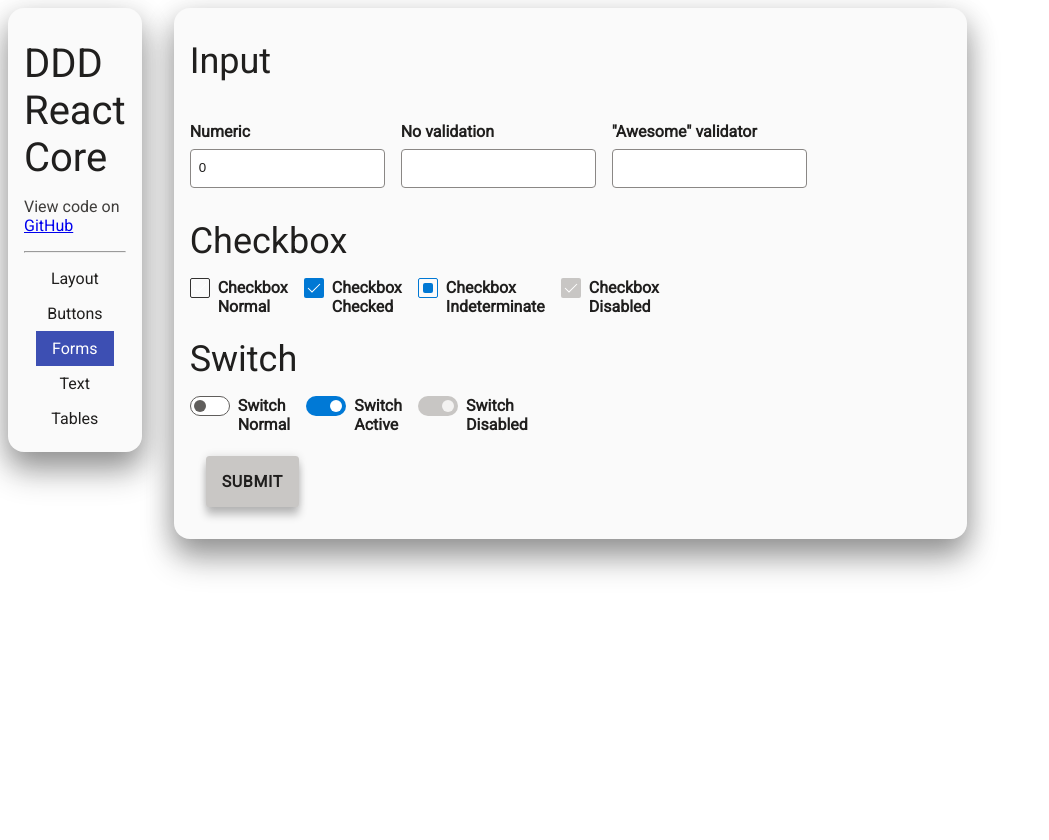
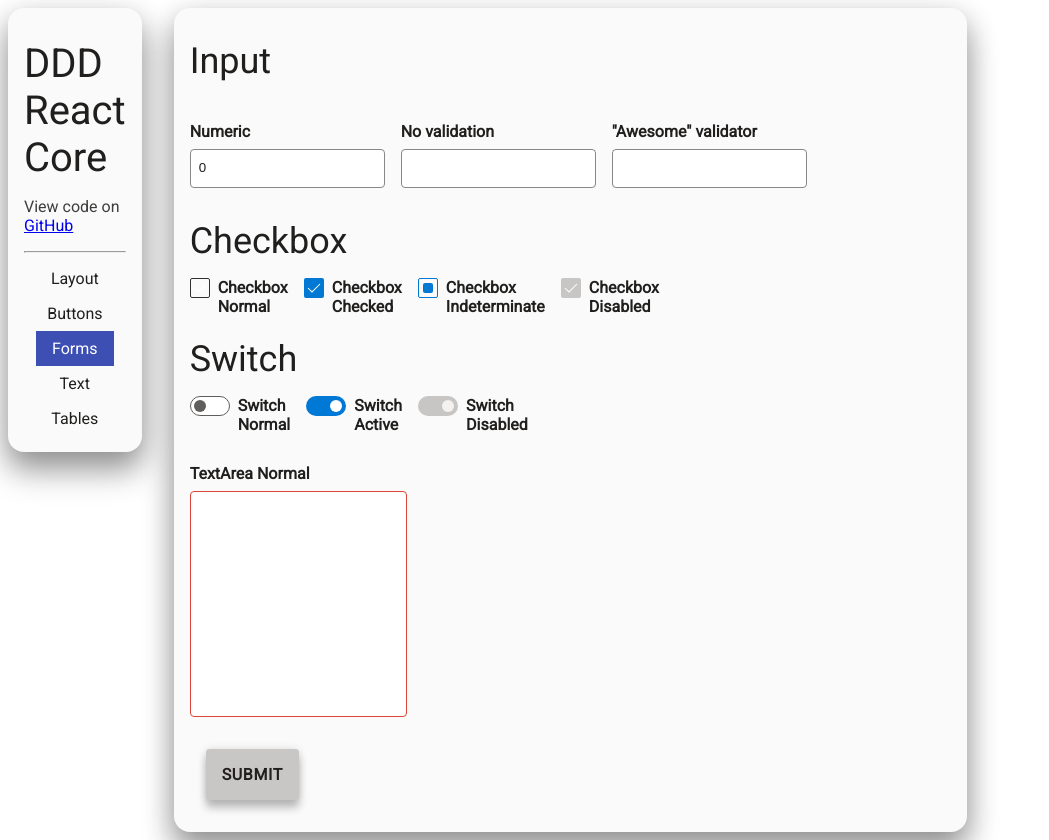
Before and after one commit to doddydigitaldesign/ddd-react-core, a React app: page / in a window 1280 px wide. Shown: the whole page, without its empty margins (0-1049 px from the left). Before the commit the page ends 800 px from the top, so only its background shows below. Built offline with nearby package versions, Linux system fonts and the light colour scheme.

Commit message:
Add TextArea

```diff
--- /dev/null
+++ b/components/TextArea/TextArea.module.css
@@ -0,0 +1,85 @@
+@import "../shared/colors.css";
+@import "../shared/typography.css";
+
+.textArea {
+    display: flex;
+    flex-direction: column;
+    align-items: flex-start;
+    padding: 0.4rem 0.5rem;
+    background: #ffffff;
+    box-sizing: border-box;
+    border: 1px solid var(--border);
+    border-radius: 0.25rem;
+    line-height: 1.5rem;
+    color: var(--text-primary);
+    min-width: 100%;
+    padding: 1rem;
+}
+
+.textArea:valid {
+    border-color: var(--bg-success);
+}
+
+.textArea:invalid {
+    border-color: var(--bg-error);
+}
+
+.textArea:focus {
+    border-width: 2px;
+}
+
+.label {
+    font-style: normal;
+    font-weight: 600;
+    color: hsla(30, 3%, 12%, 100%);
+    display: flex;
+    flex-direction: row;
+    align-items: center;
+    padding: 0.5rem 0px 0.5rem 0px;
+}
+
+.wrapper {
+    display: flex;
+    flex-direction: column;
+    align-items: flex-start;
+    padding: 1rem 0px;
+    width: 100%;
+}
+
+.wrapper > .checkMark {
+    width: 2rem;
+    height: 2rem;
+    position: relative;
+    top: -2rem;
+    z-index: 1;
+}
+
+textarea {
+    -webkit-writing-mode: horizontal-tb !important;
+    writing-mode: horizontal-tb;
+    text-rendering: auto;
+    color: unset;
+    letter-spacing: normal;
+    word-spacing: normal;
+    text-transform: none;
+    text-indent: 0px;
+    text-shadow: none;
+    display: unset;
+    text-align: start;
+    appearance: unset;
+    background-color: unset;
+    -webkit-rtl-ordering: logical;
+    flex-direction: unset;
+    resize: unset;
+    cursor: text;
+    white-space: pre-wrap;
+    overflow-wrap: break-word;
+    column-count: unset !important;
+    margin: unset;
+    font: unset;
+    /* border-width: unset;
+    border-style: unset;
+    border-color: unset; */
+    border-image: unset;
+    padding: unset;
+}
--- /dev/null
+++ b/components/TextArea/index.tsx
@@ -0,0 +1,34 @@
+import React, { TextareaHTMLAttributes } from "react";
+import classNames from "../../lib/utils/classNames";
+import styles from "./TextArea.module.css";
+
+interface TextAreaProps extends TextareaHTMLAttributes<HTMLTextAreaElement> {
+    label: string;
+    id: string;
+    rows?: number;
+    maxlength?: number;
+    minlength?: number;
+}
+
+export const TextArea: React.FC<TextAreaProps> = ({
+    label,
+    id,
+    className,
+    rows,
+    ...rest
+}) => {
+    return (
+        <div className={classNames(styles.wrapper, className)}>
+            <label className={styles.label} htmlFor={id}>
+                {label}
+            </label>
+            <textarea
+                autoComplete={"off"}
+                className={styles.textArea}
+                rows={rows ?? 8}
+                id={id}
+                {...rest}
+            />
+        </div>
+    );
+};
--- a/components/index.tsx
+++ b/components/index.tsx
@@ -20,3 +20,4 @@ export { TableHead } from "./TableHead";
 export { TableHeadCell } from "./TableHeadCell";
 export { TableRow } from "./TableRow";
 export { Text } from "./Text";
+export { TextArea } from "./TextArea";
--- a/demo/src/components/FormDemo.tsx
+++ b/demo/src/components/FormDemo.tsx
@@ -10,6 +10,7 @@ import {
     Row,
     Switch,
     Text,
+    TextArea,
 } from "../../../components";
 
 enum FormDemoIds {
@@ -22,7 +23,8 @@ enum FormDemoIds {
     CheckboxDisabled = "CheckboxDisabled",
     SwitchNormal = "SwitchNormal",
     SwitchActive = "SwitchActive",
-    SwitchDisabled = "Switch",
+    SwitchDisabled = "SwitchDisabled",
+    TextAreaNormal = "TextAreaNormal",
 }
 
 const FormDemo: React.FC = () => {
@@ -37,6 +39,7 @@ const FormDemo: React.FC = () => {
         [FormDemoIds.SwitchNormal]: false,
         [FormDemoIds.SwitchActive]: true,
         [FormDemoIds.SwitchDisabled]: true,
+        [FormDemoIds.TextAreaNormal]: "",
     });
 
     const [formValidity, setFormValidity] = useState<boolean>(false);
@@ -186,6 +189,16 @@ const FormDemo: React.FC = () => {
                         </Column>
                     </Row>
                     <Row rowIndex={7}>
+                        <Column span={7} colindex={1}>
+                            <TextArea
+                                label={"TextArea Normal"}
+                                id={FormDemoIds.TextAreaNormal}
+                                minLength={5}
+                                required
+                            />
+                        </Column>
+                    </Row>
+                    <Row>
                         <Button
                             disabled={!formValidity}
                             onClick={(e) => {
```
Also changed, not shown: 1 other file (tests, documents, lock files or other folders).
